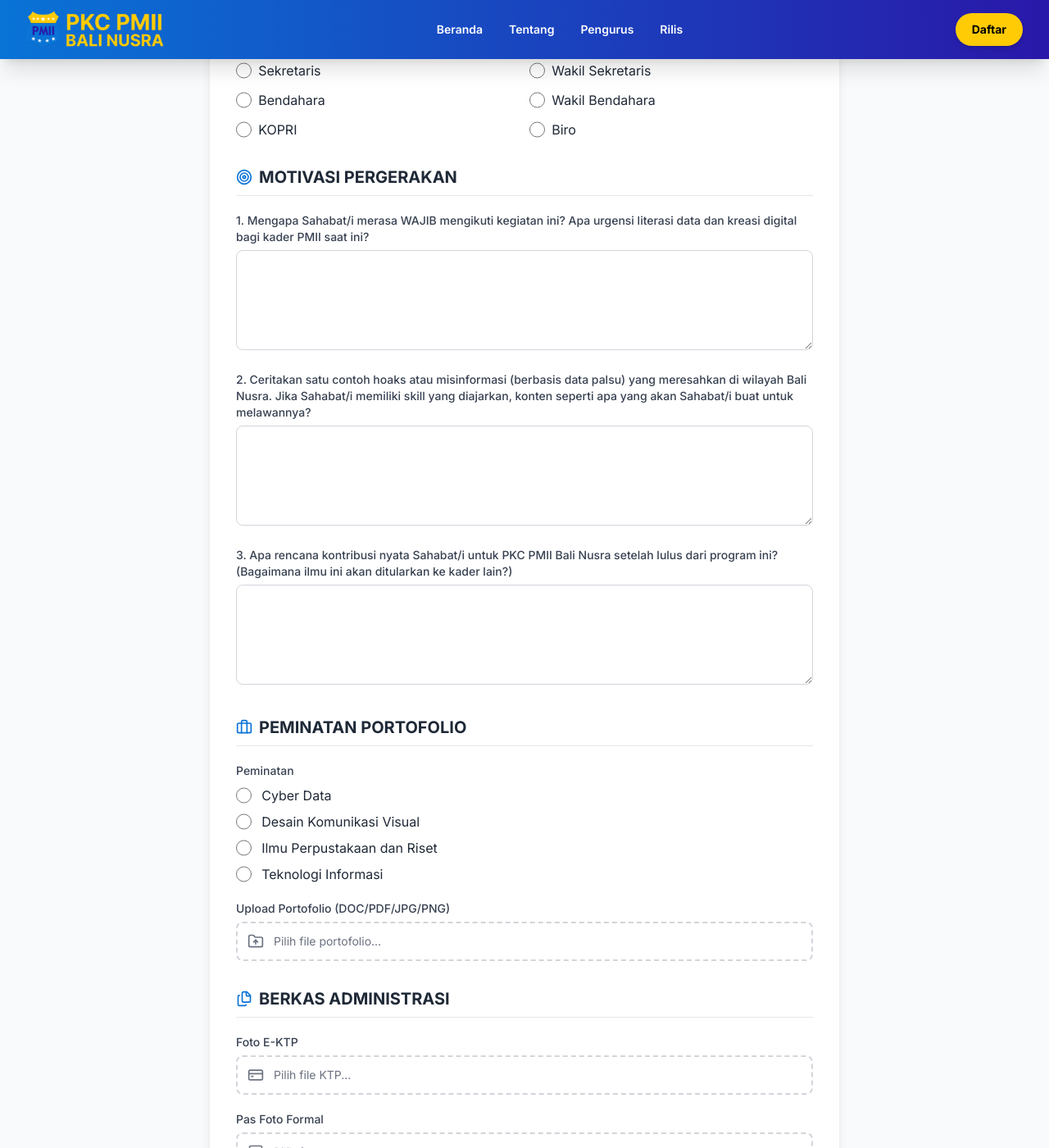
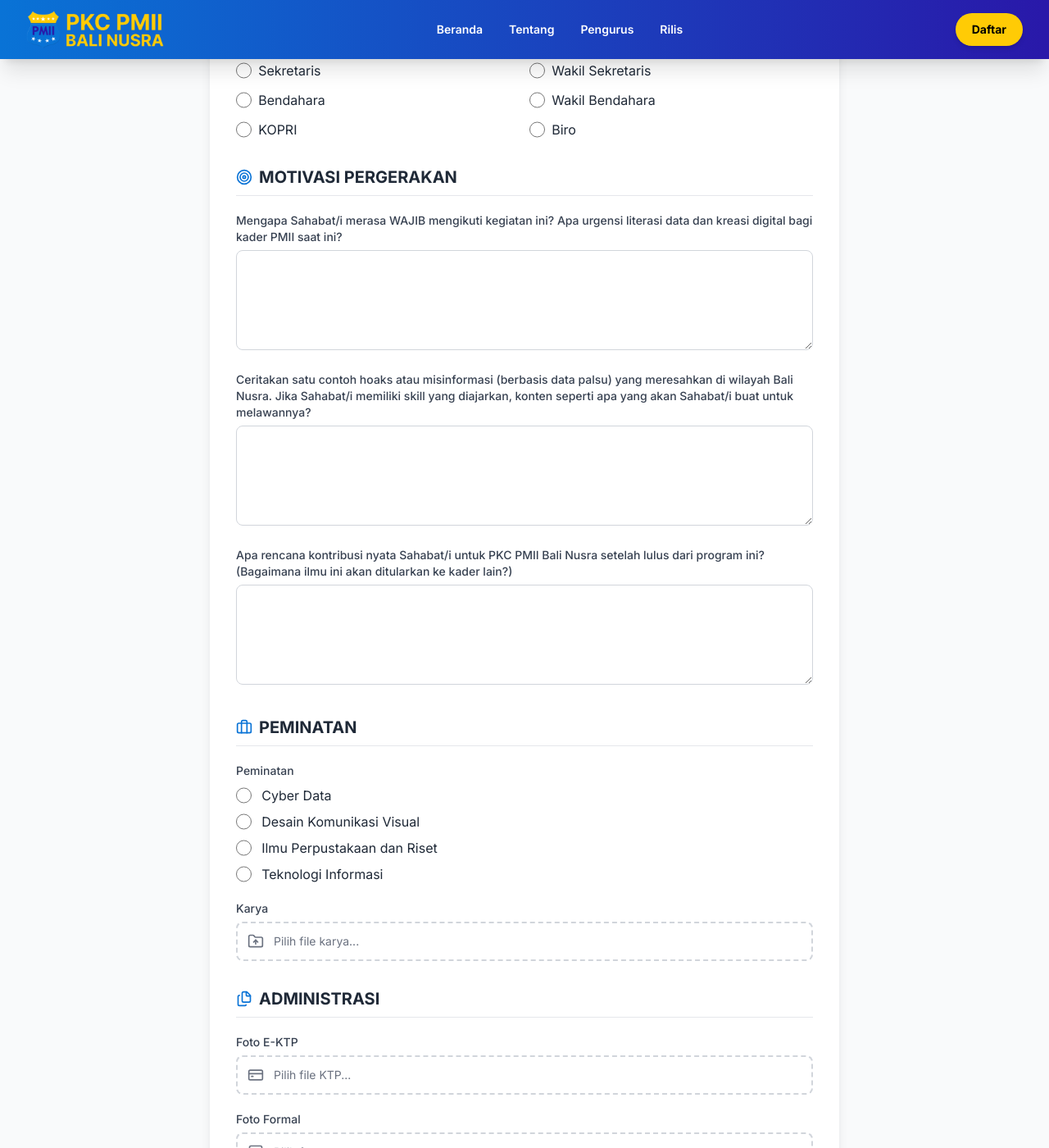
Before and after one commit to webcloud-1704/webcloud-1704.github.io, a Jekyll site: the page built from daftar.html, in a window 1280 px wide and 1400 px high, scrolled down 1276 px. Shown: the whole window at 82% size. Built offline with Jekyll 4.4.1, drawn with Linux system fonts in a browser that asks for light colours; nearby versions of some CDN libraries; some of the changed text lies outside the part shown.

Commit message:
Update daftar.html

```diff
--- a/daftar.html
+++ b/daftar.html
@@ -64,7 +64,7 @@
                 <a href="{{ '/pengurus' | relative_url }}" class="text-white text-sm font-semibold hover:text-yellow-300 transition-colors">Pengurus</a>
                 <a href="{{ '/rilis' | relative_url }}" class="text-white text-sm font-semibold hover:text-yellow-300 transition-colors">Rilis</a>
             </nav>
-            <a href="{{ '/kartu' | relative_url }}" class="hidden md:block bg-[#FFCB05] text-black px-5 py-2.5 rounded-full font-bold text-sm shadow-md">Daftar</a>
+            <a href="{{ '/daftar' | relative_url }}" class="hidden md:block bg-[#FFCB05] text-black px-5 py-2.5 rounded-full font-bold text-sm shadow-md">Daftar</a>
             <button id="mobile-menu-button" class="md:hidden"><i data-lucide="menu" class="w-6 h-6 text-white"></i></button>
         </div>
         <!-- Mobile Menu -->
@@ -73,7 +73,7 @@
             <a href="{{ '/tentang' | relative_url }}" class="block text-center py-3 px-6 text-white text-base hover:bg-white/10 transition-colors">Tentang</a>
             <a href="{{ '/pengurus' | relative_url }}" class="block text-center py-3 px-6 text-white text-base hover:bg-white/10 transition-colors">Pengurus</a>
             <a href="{{ '/rilis' | relative_url }}" class="block text-center py-3 px-6 text-white text-base hover:bg-white/10 transition-colors">Rilis</a>
-            <div class="p-4"><a href="{{ '/kartu' | relative_url }}" class="block w-full text-center bg-[#FFCB05] text-black px-5 py-3 rounded-full font-bold text-base">Daftar</a></div>
+            <div class="p-4"><a href="{{ '/daftar' | relative_url }}" class="block w-full text-center bg-[#FFCB05] text-black px-5 py-3 rounded-full font-bold text-base">Daftar</a></div>
         </div>
     </header>
 
@@ -98,33 +98,33 @@
 
                         <div class="animate-on-scroll">
                             <label for="nama-lengkap" class="block text-sm font-medium text-gray-700 mb-1.5">Nama Lengkap</label>
-                            <input type="text" id="nama-lengkap" name="Nama Lengkap" class="form-input w-full p-3 border border-gray-300 rounded-lg" placeholder="Sesuai KTP" required>
+                            <input type="text" id="nama-lengkap" name="Nama Lengkap" class="form-input w-full p-3 border border-gray-300 rounded-lg" placeholder="Contoh : Ahmad Muzakkir" required>
                         </div>
 
                         <div class="grid grid-cols-1 md:grid-cols-2 gap-5">
                             <div class="animate-on-scroll">
                                 <label for="nik" class="block text-sm font-medium text-gray-700 mb-1.5">NIK</label>
-                                <input type="text" id="nik" name="NIK" class="form-input w-full p-3 border border-gray-300 rounded-lg" placeholder="16 Digit NIK" required pattern="\d{16}">
+                                <input type="text" id="nik" name="NIK" class="form-input w-full p-3 border border-gray-300 rounded-lg" placeholder="Contoh : 5202052301010101" required pattern="\d{16}">
                             </div>
                             <div class="animate-on-scroll">
                                 <label for="ttl" class="block text-sm font-medium text-gray-700 mb-1.5">Tempat, Tanggal Lahir</label>
-                                <input type="text" id="ttl" name="TTL" class="form-input w-full p-3 border border-gray-300 rounded-lg" placeholder="Contoh: Mataram, 17 Agustus 2002" required>
+                                <input type="text" id="ttl" name="TTL" class="form-input w-full p-3 border border-gray-300 rounded-lg" placeholder="Contoh : Surabaya, 17 April 1960" required>
                             </div>
                         </div>
 
                         <div class="grid grid-cols-1 md:grid-cols-2 gap-5">
                             <div class="animate-on-scroll">
                                 <label for="email" class="block text-sm font-medium text-gray-700 mb-1.5">Alamat Email</label>
-                                <input type="email" id="email" name="Email" class="form-input w-full p-3 border border-gray-300 rounded-lg" required>
+                                <input type="email" id="email" name="Email" class="form-input w-full p-3 border border-gray-300 rounded-lg" placeholder="Contoh : pmiibalinusra@gmail.com" required>
                             </div>
                             <div class="animate-on-scroll">
                                 <label for="whatsapp" class="block text-sm font-medium text-gray-700 mb-1.5">Nomor WhatsApp</label>
-                                <input type="tel" id="whatsapp" name="WhatsApp" class="form-input w-full p-3 border border-gray-300 rounded-lg" required>
+                                <input type="tel" id="whatsapp" name="WhatsApp" class="form-input w-full p-3 border border-gray-300 rounded-lg" placeholder="Contoh : 087859245145" required>
                             </div>
                         </div>
                         <div class="animate-on-scroll">
                             <label for="domisili" class="block text-sm font-medium text-gray-700 mb-1.5">Alamat Domisili</label>
-                            <textarea id="domisili" name="Domisili" rows="2" class="form-textarea w-full p-3 border border-gray-300 rounded-lg" required></textarea>
+                            <textarea id="domisili" name="Domisili" rows="2" class="form-textarea w-full p-3 border border-gray-300 rounded-lg" placeholder="Contoh : Kekalik, Kota Mataram" required></textarea>
                         </div>
                     </section>
 
@@ -134,12 +134,12 @@
 
                         <div class="grid grid-cols-1 md:grid-cols-2 gap-5">
                             <div class="animate-on-scroll">
-                                <label for="rayon" class="block text-sm font-medium text-gray-700 mb-1.5">Rayon & Fakultas</label>
-                                <input type="text" id="rayon" name="Rayon" class="form-input w-full p-3 border border-gray-300 rounded-lg" placeholder="Rayon Al-Jazari / Teknik" required>
+                                <label for="rayon" class="block text-sm font-medium text-gray-700 mb-1.5">Rayon/Fakultas</label>
+                                <input type="text" id="rayon" name="Rayon" class="form-input w-full p-3 border border-gray-300 rounded-lg" placeholder=" Contoh : Al-Jazari Fakultas Teknik" required>
                             </div>
                             <div class="animate-on-scroll">
-                                <label for="komisariat" class="block text-sm font-medium text-gray-700 mb-1.5">Komisariat & Kampus</label>
-                                <input type="text" id="komisariat" name="Komisariat" class="form-input w-full p-3 border border-gray-300 rounded-lg" placeholder="Komisariat UNRAM" required>
+                                <label for="komisariat" class="block text-sm font-medium text-gray-700 mb-1.5">Komisariat/Kampus</label>
+                                <input type="text" id="komisariat" name="Komisariat" class="form-input w-full p-3 border border-gray-300 rounded-lg" placeholder="Contoh : UIN Mataram" required>
                             </div>
                         </div>
 
@@ -205,22 +205,22 @@
                         <h3 class="text-xl font-bold text-gray-800 border-b pb-2 flex items-center gap-2"><i data-lucide="target" class="w-5 h-5 text-[#0973D6]"></i> MOTIVASI PERGERAKAN</h3>
 
                         <div class="animate-on-scroll">
-                            <label class="block text-sm font-medium text-gray-700 mb-1.5">1. Mengapa Sahabat/i merasa WAJIB mengikuti kegiatan ini? Apa urgensi literasi data dan kreasi digital bagi kader PMII saat ini?</label>
+                            <label class="block text-sm font-medium text-gray-700 mb-1.5">Mengapa Sahabat/i merasa WAJIB mengikuti kegiatan ini? Apa urgensi literasi data dan kreasi digital bagi kader PMII saat ini?</label>
                             <textarea name="Essay 1" rows="4" class="form-textarea w-full p-3 border border-gray-300 rounded-lg" required></textarea>
                         </div>
                         <div class="animate-on-scroll">
-                            <label class="block text-sm font-medium text-gray-700 mb-1.5">2. Ceritakan satu contoh hoaks atau misinformasi (berbasis data palsu) yang meresahkan di wilayah Bali Nusra. Jika Sahabat/i memiliki skill yang diajarkan, konten seperti apa yang akan Sahabat/i buat untuk melawannya?</label>
+                            <label class="block text-sm font-medium text-gray-700 mb-1.5">Ceritakan satu contoh hoaks atau misinformasi (berbasis data palsu) yang meresahkan di wilayah Bali Nusra. Jika Sahabat/i memiliki skill yang diajarkan, konten seperti apa yang akan Sahabat/i buat untuk melawannya?</label>
                             <textarea name="Essay 2" rows="4" class="form-textarea w-full p-3 border border-gray-300 rounded-lg" required></textarea>
                         </div>
                         <div class="animate-on-scroll">
-                            <label class="block text-sm font-medium text-gray-700 mb-1.5">3. Apa rencana kontribusi nyata Sahabat/i untuk PKC PMII Bali Nusra setelah lulus dari program ini? (Bagaimana ilmu ini akan ditularkan ke kader lain?)</label>
+                            <label class="block text-sm font-medium text-gray-700 mb-1.5">Apa rencana kontribusi nyata Sahabat/i untuk PKC PMII Bali Nusra setelah lulus dari program ini? (Bagaimana ilmu ini akan ditularkan ke kader lain?)</label>
                             <textarea name="Essay 3" rows="4" class="form-textarea w-full p-3 border border-gray-300 rounded-lg" required></textarea>
                         </div>
                     </section>
 
-                    <!-- 4. PEMINATAN & PORTOFOLIO -->
+                    <!-- 4. PEMINATAN -->
                     <section class="space-y-5">
-                        <h3 class="text-xl font-bold text-gray-800 border-b pb-2 flex items-center gap-2"><i data-lucide="briefcase" class="w-5 h-5 text-[#0973D6]"></i> PEMINATAN PORTOFOLIO</h3>
+                        <h3 class="text-xl font-bold text-gray-800 border-b pb-2 flex items-center gap-2"><i data-lucide="briefcase" class="w-5 h-5 text-[#0973D6]"></i> PEMINATAN</h3>
 
                         <div class="animate-on-scroll">
                             <label class="block text-sm font-medium text-gray-700 mb-2">Peminatan</label>
@@ -233,18 +233,18 @@
                         </div>
 
                         <div class="animate-on-scroll">
-                            <label class="block text-sm font-medium text-gray-700 mb-1.5">Upload Portofolio (DOC/PDF/JPG/PNG)</label>
+                            <label class="block text-sm font-medium text-gray-700 mb-1.5">Karya</label>
                             <label for="portofolio" class="w-full flex items-center gap-3 p-3 border-2 border-dashed border-gray-300 rounded-lg cursor-pointer transition hover:border-[#0973D6] hover:bg-blue-50">
                                 <i data-lucide="folder-up" class="w-5 h-5 text-gray-500"></i>
-                                <span class="text-sm text-gray-500 file-name">Pilih file portofolio...</span>
+                                <span class="text-sm text-gray-500 file-name">Pilih file karya...</span>
                             </label>
                             <input type="file" id="portofolio" name="Portofolio" class="hidden" accept=".doc,.docx,.pdf,.jpg,.jpeg,.png" required>
                         </div>
                     </section>
 
-                    <!-- 5. BERKAS ADMINISTRASI (Upload 4 File Tambahan) -->
+                    <!-- 5. ADMINISTRASI  -->
                     <section class="space-y-5">
-                        <h3 class="text-xl font-bold text-gray-800 border-b pb-2 flex items-center gap-2"><i data-lucide="files" class="w-5 h-5 text-[#0973D6]"></i> BERKAS ADMINISTRASI</h3>
+                        <h3 class="text-xl font-bold text-gray-800 border-b pb-2 flex items-center gap-2"><i data-lucide="files" class="w-5 h-5 text-[#0973D6]"></i> ADMINISTRASI</h3>
 
                         <div class="animate-on-scroll">
                             <label class="block text-sm font-medium text-gray-700 mb-1.5">Foto E-KTP</label>
@@ -256,7 +256,7 @@
                         </div>
 
                         <div class="animate-on-scroll">
-                            <label class="block text-sm font-medium text-gray-700 mb-1.5">Pas Foto Formal</label>
+                            <label class="block text-sm font-medium text-gray-700 mb-1.5">Foto Formal</label>
                             <label for="pas-foto" class="w-full flex items-center gap-3 p-3 border-2 border-dashed border-gray-300 rounded-lg cursor-pointer transition hover:border-[#0973D6] hover:bg-blue-50">
                                 <i data-lucide="image" class="w-5 h-5 text-gray-500"></i>
                                 <span class="text-sm text-gray-500 file-name">Pilih foto...</span>
```
